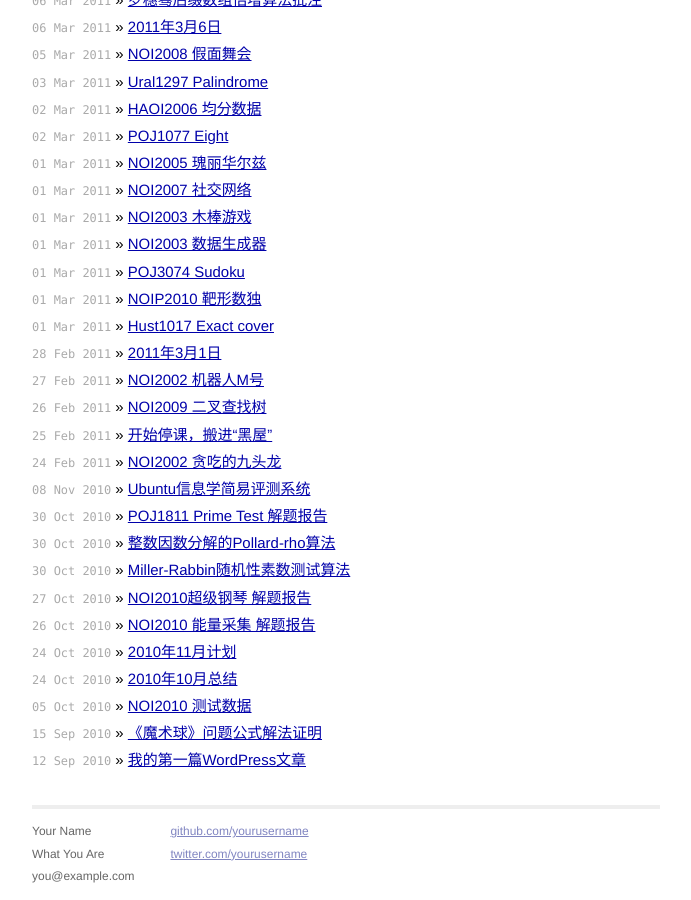
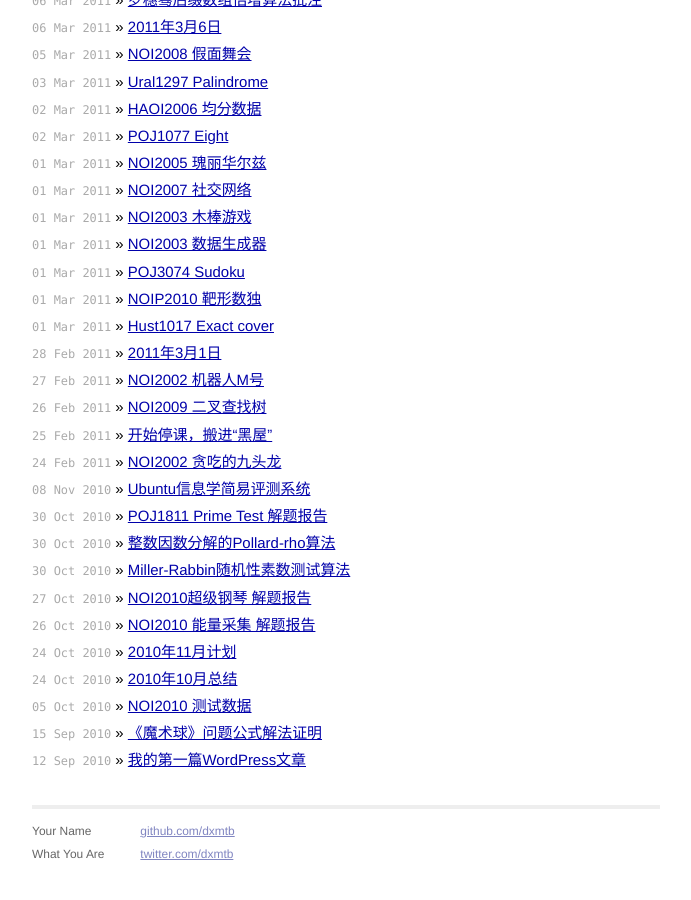
Before and after one commit to dxmtb/dxmtb.github.io, a Jekyll site: the page built from index.html, in a window 1280 px wide and 900 px high, scrolled down 2157 px. Shown: the whole window, without its empty margins (294-985 px from the left). Built offline with Jekyll 4.4.1, drawn with Linux system fonts in a browser that asks for light colours; Markdown is read by kramdown in place of the engine named in the settings; after the commit the page ends 3034 px from its top, so only the background shows below that.

Commit message:
fix header and foot

```diff
--- a/_layouts/default.html
+++ b/_layouts/default.html
@@ -28,13 +28,12 @@
               <p>
                 Your Name<br />
                 What You Are<br />
-                you@example.com
               </p>
             </div>
             <div class="contact">
               <p>
-                <a href="https://github.com/yourusername">github.com/yourusername</a><br />
-                <a href="https://twitter.com/yourusername">twitter.com/yourusername</a><br />
+                <a href="https://github.com/dxmtb">github.com/dxmtb</a><br />
+                <a href="https://twitter.com/dxmtb">twitter.com/dxmtb</a><br />
               </p>
             </div>
           </div>
--- a/index.html
+++ b/index.html
@@ -1,6 +1,6 @@
 ---
 layout: default
-title: Your New Jekyll Site
+title: 哈天下凌绝顶 | 哈凌大侠的博客
 ---
 
 <div id="home">
```
